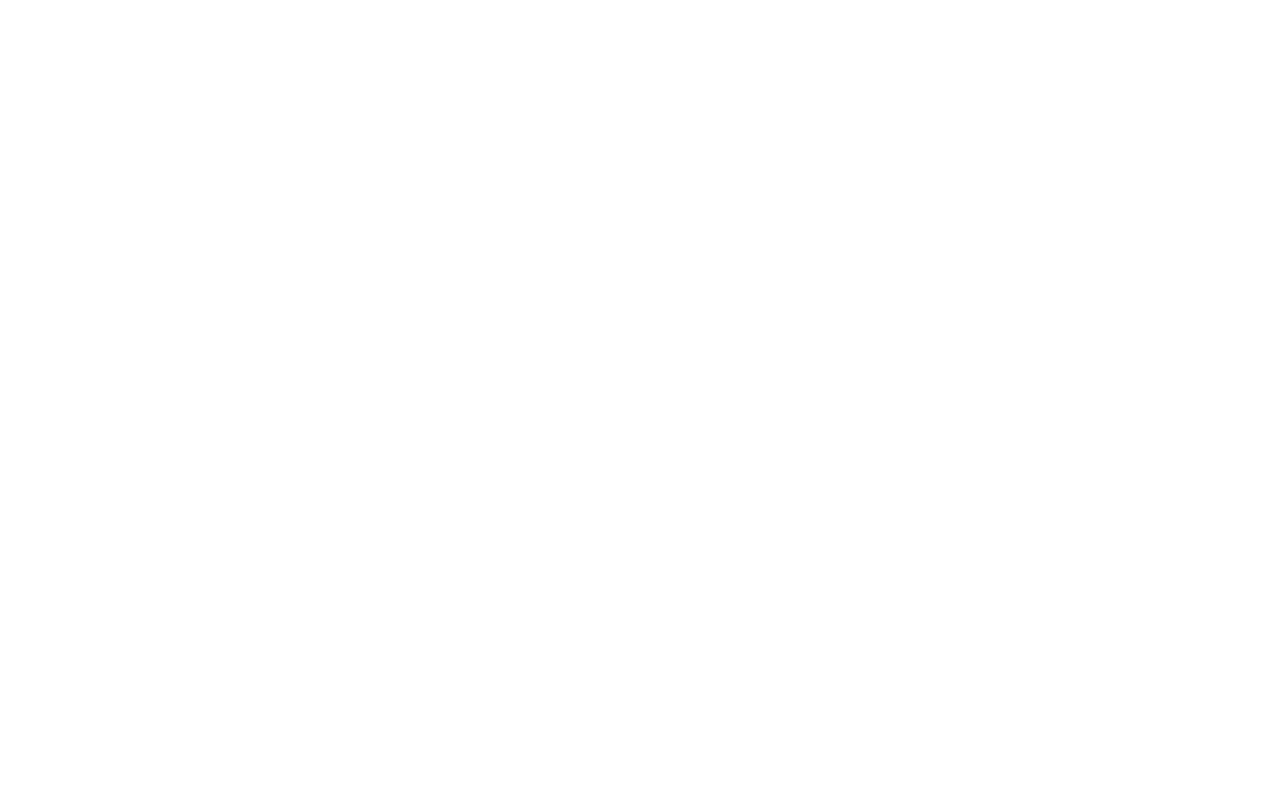
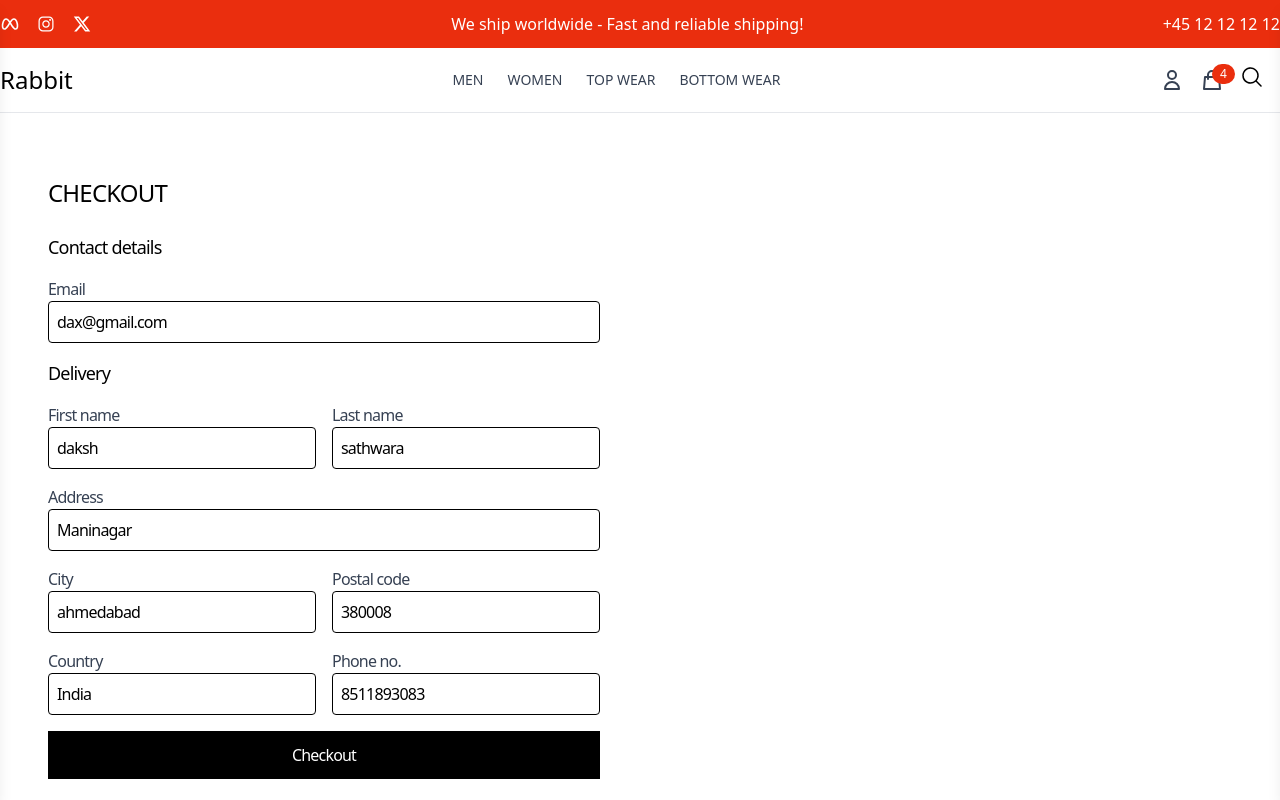
Before and after one commit to daksh8511/ecommerce, a React (Vite) app in the folder frontend/: page /checkout in a window 1280 px wide. Before the commit this address had no page. Shown: the top 800 px of the page. Built offline with nearby package versions, Linux system fonts and the light colour scheme.

Commit message:
checkout page done

```diff
--- a/frontend/src/App.jsx
+++ b/frontend/src/App.jsx
@@ -6,6 +6,8 @@ import Login from "./pages/Login";
 import Register from "./pages/Register";
 import Profile from "./pages/Profile";
 import CollectionPage from "./pages/CollectionPage";
+import ProductDetails from "./pages/ProductDetails";
+import Checkout from "./pages/Checkout";
 const App = () => {
   return (
     <BrowserRouter>
@@ -17,6 +19,8 @@ const App = () => {
           <Route path="register" element={<Register />} />
           <Route path="profile" element={<Profile />} />
           <Route path="collections/:collection" element={<CollectionPage />} />
+          <Route path="product/:id" element={<ProductDetails />} />
+          <Route path="checkout" element={<Checkout />} />
         </Route>
         <Route>{/*Admin layout*/}</Route>
       </Routes>
--- a/frontend/src/component/Layout/CartDrawer.jsx
+++ b/frontend/src/component/Layout/CartDrawer.jsx
@@ -1,7 +1,12 @@
 import { IoClose } from "react-icons/io5";
 import CartContents from "../Cart/CartContents";
+import { useNavigate } from "react-router-dom";
 
 const CartDrawer = ({ cartDrawer, setCartDrawer }) => {
+  const navigate = useNavigate()
+  const handleCheckout = () => {
+    navigate('/checkout')
+  }
   return (
     <div
       className={`fixed top-0 right-0 w-4/4 sm:w-1/2 md:w-2/5 h-full bg-white shadow-lg transform transition-transform duration-300 flex flex-col z-50 ${
@@ -17,7 +22,7 @@ const CartDrawer = ({ cartDrawer, setCartDrawer }) => {
         <h2 className="text-xl font-semibold mb-4">Your cart</h2>
         <CartContents />
       </div>
-      <div className="p-4 bg-white sticky bottom-0">
+      <div onClick={handleCheckout} className="p-4 bg-white sticky bottom-0">
         <button className="w-full bg-black text-white py-3 rounded-full font-semibold hove:bg-gray-800 transition">
           Checkout
         </button>
--- a/frontend/src/component/Products/FilterSidebar.jsx
+++ b/frontend/src/component/Products/FilterSidebar.jsx
@@ -4,6 +4,7 @@ import { useNavigate, useSearchParams } from "react-router-dom";
 const FilterSidebar = () => {
   const [searchParams, setSearchParams] = useSearchParams();
   const navigate = useNavigate();
+  const [priceRange, setPriceRange] = useState([0, 100]);
   const [filters, setFilters] = useState({
     category: "",
     gender: "",
@@ -14,7 +15,6 @@ const FilterSidebar = () => {
     minPrice: 0,
     maxPrice: 100,
   });
-  const [priceRange, setPriceRange] = useState([0, 100]);
 
   const categories = ["Top wear", "Bottom wear"];
   const colors = ["Red", "Green", "Blue", "Yellow", "Black", "Grey"];
@@ -32,20 +32,6 @@ const FilterSidebar = () => {
   const brands = ["Nike", "Adidas", "Reebok"];
   const gender = ["Men", "Women"];
 
-  const updateURLParams = (newFilters) => {
-    const params = new URLSearchParams();
-
-    Object.keys(newFilters).forEach((key) => {
-      if (Array.isArray(newFilters[key]) && newFilters[key].length > 0) {
-        params.append(key, newFilters[key].join(","));
-      } else if (newFilters[key]) {
-        params.append(key, newFilters[key]);
-      }
-    });
-    setSearchParams(params);
-    navigate(`?${params.toString()}`);
-  };
-
   useEffect(() => {
     const params = Object.fromEntries([...searchParams]);
     setFilters({
@@ -61,6 +47,43 @@ const FilterSidebar = () => {
     setPriceRange([0, params?.maxPrice || 100]);
   }, [searchParams]);
 
+  const handleFilterChange = (e) => {
+    const { name, value, checked, type } = e.target;
+    let newFilters = {...filters};
+    if(type === 'checkbox'){
+      if(checked){
+        newFilters[name] = [...(newFilters[name] || []), value];
+      }else{
+        newFilters[name] = newFilters[name].filter((item) => item !== value)
+      }
+    }else{
+      newFilters[name] = value
+    }
+    setFilters(newFilters)
+    updateUrlParams(newFilters)
+  };
+
+  const updateUrlParams = (newFilters) => {
+    const params = new URLSearchParams()
+    Object.keys(newFilters).map((key) => {
+      if(Array.isArray(newFilters[key]) && newFilters[key].length > 0){
+        params.append(key, newFilters[key].join(','))
+      }else if(newFilters[key]){
+        params.append(key, newFilters[key])
+      }
+    })
+    setSearchParams(params)
+    navigate(`?${params.toString()}`)
+  }
+
+  const handlePriceRang = (e) => {
+    const newPrice = e.target.value;
+    setPriceRange([0, newPrice])
+    const newFilter = {...filters, minPrice : 0, maxPrice : newPrice}
+    setFilters(newFilter)
+    updateUrlParams(newFilter)
+  }
+
   return (
     <div className="p-4">
       <h3 className="text-xl font-medium text-gray-800 mb-4">Filter</h3>
@@ -69,21 +92,15 @@ const FilterSidebar = () => {
       <div className="mb-6">
         <label className="font-medium mb-2 block text-gray-600">Category</label>
         {categories?.map((cate, i) => (
-          <div
-            key={i}
-            className="flex items-center mb-1"
-            onClick={() => {
-              const updated = {...filters, category : cate}
-              setFilters(updated)
-              updateURLParams(updated)
-            }}
-          >
+          <div key={i} className="flex items-center mb-1">
             <input
               type="radio"
               name="category"
-              value={filters?.category}
+              value={cate}
+              onChange={handleFilterChange}
               className="mr-2 h-4 w-4 text-blue-500 focus:ring-blue-400 border-gray-300"
             />
+
             <h4>{cate}</h4>
           </div>
         ))}
@@ -93,19 +110,12 @@ const FilterSidebar = () => {
       <div className="mb-6">
         <label className="font-medium mb-2 block text-gray-600">Gender</label>
         {gender?.map((gen, i) => (
-          <div
-            key={i}
-            className="flex items-center mb-1"
-            onClick={() => {
-              const updated = {...filters, gender : gen}
-              setFilters(updated)
-              updateURLParams(updated)
-            }}
-          >
+          <div key={i} className="flex items-center mb-1">
             <input
               type="radio"
-              value={filters?.gender}
-              name="category"
+              value={gen}
+              name="gender"
+              onClick={handleFilterChange}
               className="mr-2 h-4 w-4 text-blue-500 focus:ring-blue-400 border-gray-300"
             />
             <h4>{gen}</h4>
@@ -117,18 +127,16 @@ const FilterSidebar = () => {
       <div className="mb-6">
         <label className="font-medium mb-2 block text-gray-600">Colors</label>
         <div className="flex flex-wrap gap-2">
-          {colors?.map((color, i) => (
+          {colors?.map((color) => (
             <button
-              key={i}
-              onClick={() => {
-                const updated = {...filters, color : color}
-                setFilters(updated)
-                updateURLParams(updated)
-              }}
-              value={filters?.color}
               name="color"
-              className={`w-8 h-8 rounded-full border border-gray-800 cursor-pointer transition hover:scale-105`}
-              style={{ background: color.toLowerCase() }}
+              value={color}
+              className={`w-8 h-8 rounded-full border ${
+                filters.color === color ? "ring-2 ring-black" : ""
+              }`}
+              type="button"
+              onClick={handleFilterChange}
+              style={{ backgroundColor: color.toLowerCase() }}
             ></button>
           ))}
         </div>
@@ -143,15 +151,11 @@ const FilterSidebar = () => {
               <input
                 type="checkbox"
                 name="size"
-                value={filters?.size}
-                onClick={() =>
-                  setFilters((prev) => ({
-                    ...prev,
-                    size: [...prev.size, size],
-                  }))
-                }
-                className="mr-2 h-4 w-4 text-blue-500 focus:ring-blue-400 border-gray-300"
+                value={size}
+                checked={filters.size.includes(size)}
+                onClick={handleFilterChange}
               />
+
               <h4>{size}</h4>
             </div>
           ))}
@@ -167,15 +171,11 @@ const FilterSidebar = () => {
               <input
                 type="checkbox"
                 name="material"
-                value={filters?.material}
-                onClick={() =>
-                  setFilters((prev) => ({
-                    ...prev,
-                    material: [...prev.material, mate],
-                  }))
-                }
-                className="mr-2 h-4 w-4 text-blue-500 focus:ring-blue-400 border-gray-300"
+                value={mate}
+                checked={filters.material.includes(mate)}
+                onClick={handleFilterChange}
               />
+
               <h4>{mate}</h4>
             </div>
           ))}
@@ -190,15 +190,12 @@ const FilterSidebar = () => {
             <div key={i} className="mb-1 flex items-center">
               <input
                 type="checkbox"
-                name="category"
-                onClick={() =>
-                  setFilters((prev) => ({
-                    ...prev,
-                    brand: [...prev.brand, brand],
-                  }))
-                }
-                className="mr-2 h-4 w-4 text-blue-500 focus:ring-blue-400 border-gray-300"
+                name="brand"
+                value={brand}
+                checked={filters.brand.includes(brand)}
+                onClick={handleFilterChange}
               />
+
               <h4>{brand}</h4>
             </div>
           ))}
@@ -210,17 +207,14 @@ const FilterSidebar = () => {
         <label className="font-medium mb-2 block text-gray-600">Price</label>
         <div>
           <input
-            onChange={(e) =>
-              setFilters((prev) => ({
-                ...prev,
-                maxPrice: Number(e.target.value),
-              }))
-            }
             type="range"
+            name="maxPrice"
             min={0}
             max={100}
-            className="w-full h-2 rounded-lg cursor-pointer"
+            value={priceRange[1]}
+            onChange={handlePriceRang}
           />
+
           <div className="flex justify-between text-gray-600">
             <span>$0</span>
             <span>${priceRange[1]}</span>
--- a/frontend/src/component/Products/SortOptions.jsx
+++ b/frontend/src/component/Products/SortOptions.jsx
@@ -1,9 +1,26 @@
-import React from 'react'
+import { useSearchParams } from "react-router-dom";
 
 const SortOptions = () => {
+  const [searchParams, setSearchParams] = useSearchParams();
+  const handleSortChange = (e) => {
+    searchParams.set("sortBy", e.target.value);
+    setSearchParams(searchParams);
+  };
   return (
-    <div>SortOptions</div>
-  )
-}
+    <div className="mb-4 flex items-center justify-end w-full">
+      <select
+        id="sort"
+        className="border p-2 rounded-md focus:outline-none"
+        onChange={handleSortChange}
+        value={searchParams.get("sortBy")}
+      >
+        <option value="">Default</option>
+        <option value="priceAsc">Price : Low to High</option>
+        <option value="priceDsc">Price : High to Low</option>
+        <option value="popular">Popularity</option>
+      </select>
+    </div>
+  );
+};
 
-export default SortOptions
+export default SortOptions;
--- /dev/null
+++ b/frontend/src/pages/Checkout.jsx
@@ -0,0 +1,188 @@
+import React, { useState } from "react";
+
+const Checkout = () => {
+  const [shippingAddress, setShippingAddress] = useState({
+    firstName: "daksh",
+    lastName: "sathwara",
+    address: "Maninagar",
+    city: "ahmedabad",
+    postalCode: "380008",
+    country: "India",
+    phone_number: 8511893083,
+  });
+
+  const [checkoutid, setCheckoutud] = useState("");
+
+  const cart = [
+    {
+      products: [
+        {
+          id: 1,
+          name: "Stylish jacket",
+          color: "Black",
+          sie: "M",
+          price: 120,
+          image: "https://picsum.photos/150?random=1",
+        },
+        {
+          id: 2,
+          name: "Casual sneakers",
+          color: "Yellow",
+          sie: "S",
+          price: 150,
+          image: "https://picsum.photos/150?random=2",
+        },
+      ],
+      totalPrice: 270,
+    },
+  ];
+  const handleCreateCheckout = (e) => {
+    e.preventDefault();
+    setCheckoutud(124)
+  }
+  return (
+    <div className="grid grid-cols-1 lg:grid-cols-2 gap-8 max-w-7xl mx-auto py-10 px-6 tracking-tighter">
+      {/* left section */}
+      <div className="bg-white rounded-lg p-6">
+        <h2 className="text-2xl uppercase mb-6">Checkout</h2>
+        <form action="">
+          <h3 className="text-lg mb-4">Contact details</h3>
+          <div className="mb-4">
+            <label className="block text-gray-700">Email</label>
+            <input
+              type="email"
+              value={"dax@gmail.com"}
+              className="w-full p-2 border rounded"
+              disabled
+            />
+          </div>
+          <h3 className="text-lg mb-4">Delivery</h3>
+          <div className="mb-4 grid grid-cols-2 gap-4">
+            <div>
+              <label className="block text-gray-700">First name</label>
+              <input
+                type="text"
+                className="w-full p-2 border rounded"
+                required={true}
+                value={shippingAddress.firstName}
+                onChange={(e) =>
+                  setShippingAddress({
+                    ...shippingAddress,
+                    firstName: e.target.value,
+                  })
+                }
+              />
+            </div>
+            <div>
+              <label className="block text-gray-700">Last name</label>
+              <input
+                type="text"
+                className="w-full p-2 border rounded"
+                required={true}
+                value={shippingAddress.lastName}
+                onChange={(e) =>
+                  setShippingAddress({
+                    ...shippingAddress,
+                    lastName: e.target.value,
+                  })
+                }
+              />
+            </div>
+          </div>
+          <div className="mb-4">
+            <label className="block text-gray-700">Address</label>
+            <input
+              type="text"
+              value={shippingAddress.address}
+              onChange={(e) =>
+                setShippingAddress({
+                  ...shippingAddress,
+                  address: e.target.value,
+                })
+              }
+              className="p-2 border rounded w-full"
+              required={true}
+            />
+          </div>
+          <div className="mb-4 grid grid-cols-2 gap-4">
+            <div>
+              <label className="block text-gray-700">City</label>
+              <input
+                type="text"
+                className="w-full p-2 border rounded"
+                required={true}
+                value={shippingAddress.city}
+                onChange={(e) =>
+                  setShippingAddress({
+                    ...shippingAddress,
+                    city: e.target.value,
+                  })
+                }
+              />
+            </div>
+            <div>
+              <label className="block text-gray-700">Postal code</label>
+              <input
+                type="text"
+                className="w-full p-2 border rounded"
+                required={true}
+                value={shippingAddress.postalCode}
+                onChange={(e) => {
+                  setShippingAddress({
+                    ...shippingAddress,
+                    postalCode: e.target.value.replace(/[^0-9]/g, ""),
+                  });
+                }}
+                maxLength={6}
+              />
+            </div>
+          </div>
+          <div className="mb-4 grid grid-cols-2 gap-4">
+            <div>
+              <label className="block text-gray-700">Country</label>
+              <input
+                type="text"
+                className="w-full p-2 border rounded"
+                required={true}
+                value={shippingAddress.country}
+                onChange={(e) =>
+                  setShippingAddress({
+                    ...shippingAddress,
+                    country: e.target.value,
+                  })
+                }
+              />
+            </div>
+            <div>
+              <label className="block text-gray-700">Phone no.</label>
+              <input
+                type="text"
+                className="w-full p-2 border rounded"
+                required={true}
+                value={shippingAddress.phone_number}
+                onChange={(e) => {
+                  setShippingAddress({
+                    ...shippingAddress,
+                    phone_number: e.target.value.replace(/[^0-9]/g, ""),
+                  });
+                }}
+                maxLength={10}
+              />
+            </div>
+          </div>
+          <div>
+            {!checkoutid ? (
+              <button onClick={handleCreateCheckout} className="w-full bg-black text-white text-center py-3">
+                Checkout
+              </button>
+            ) : (
+              <h2>Pay with paypal</h2>
+            )}
+          </div>
+        </form>
+      </div>
+    </div>
+  );
+};
+
+export default Checkout;
--- a/frontend/src/pages/CollectionPage.jsx
+++ b/frontend/src/pages/CollectionPage.jsx
@@ -21,8 +21,9 @@ const CollectionPage = () => {
 
   useEffect(() => {
     document.addEventListener("mousedown", handleClickOutside);
-
-    document.removeEventListener("mousedown", handleClickOutside);
+    return () => {
+      document.removeEventListener("mousedown", handleClickOutside);
+    };
   }, []);
 
   useEffect(() => {
--- /dev/null
+++ b/frontend/src/pages/ProductDetails.jsx
@@ -0,0 +1,5 @@
+const ProductDetails = () => {
+  return <div>product details</div>;
+};
+
+export default ProductDetails;
```
